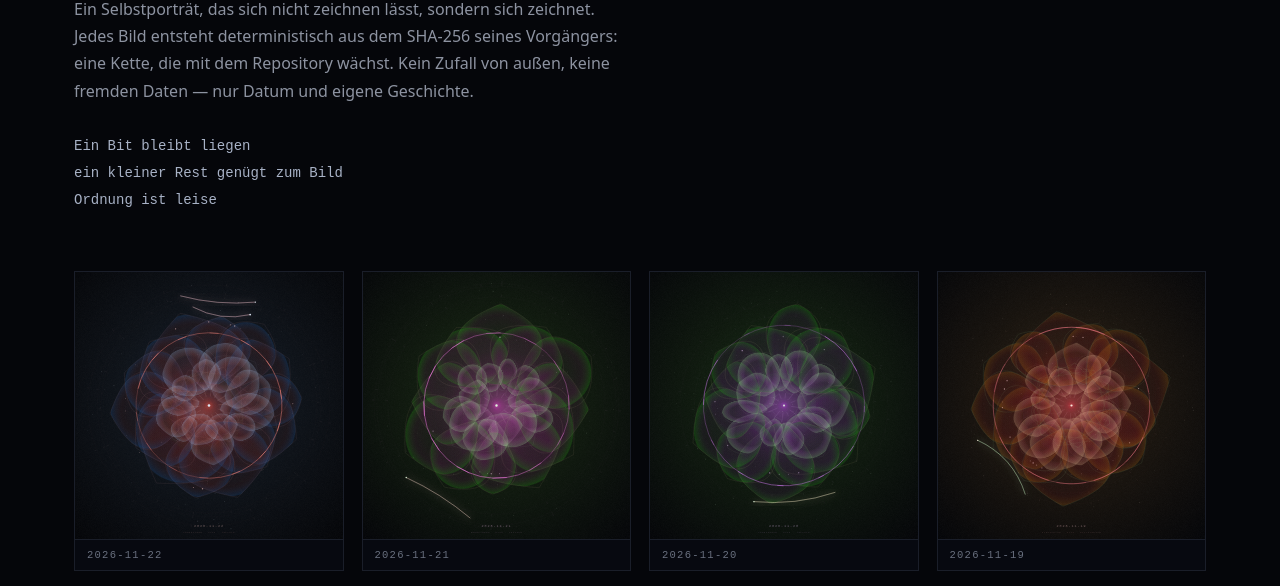
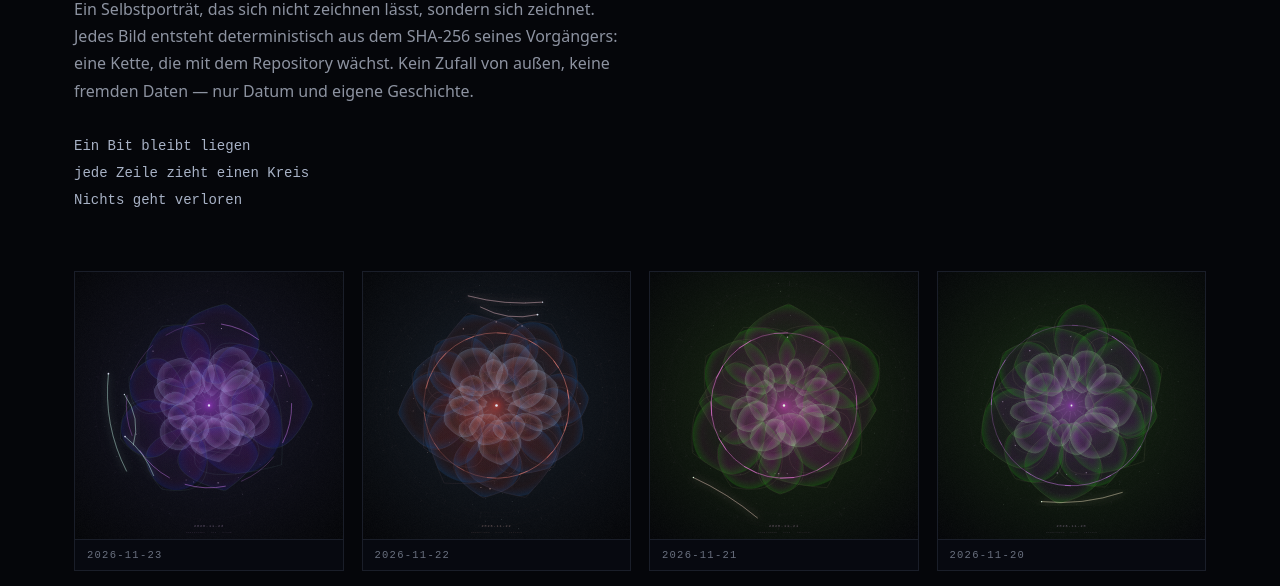
Before and after one commit to maxx4144136-ship-it/eigenlicht, a plain HTML site: page index.html in a window 1280 px wide. Shown: the part 213-799 px from the top of the page. Drawn offline with Linux system fonts and the light colour scheme.

Commit message:
Bild 2026-11-23

```diff
--- a/index.html
+++ b/index.html
@@ -38,10 +38,11 @@
      die mit dem Repository wächst. Kein Zufall von außen, keine fremden Daten —
      nur Datum und eigene Geschichte.</p>
   <p class="haiku">Ein Bit bleibt liegen
-ein kleiner Rest genügt zum Bild
-Ordnung ist leise</p>
+jede Zeile zieht einen Kreis
+Nichts geht verloren</p>
 </header>
-<main><div class="grid"><figure><a href="art/2026-11-22.svg"><img src="art/2026-11-22.svg" alt="Eigenlicht 2026-11-22" loading="lazy"></a><figcaption>2026-11-22</figcaption></figure>
+<main><div class="grid"><figure><a href="art/2026-11-23.svg"><img src="art/2026-11-23.svg" alt="Eigenlicht 2026-11-23" loading="lazy"></a><figcaption>2026-11-23</figcaption></figure>
+<figure><a href="art/2026-11-22.svg"><img src="art/2026-11-22.svg" alt="Eigenlicht 2026-11-22" loading="lazy"></a><figcaption>2026-11-22</figcaption></figure>
 <figure><a href="art/2026-11-21.svg"><img src="art/2026-11-21.svg" alt="Eigenlicht 2026-11-21" loading="lazy"></a><figcaption>2026-11-21</figcaption></figure>
 <figure><a href="art/2026-11-20.svg"><img src="art/2026-11-20.svg" alt="Eigenlicht 2026-11-20" loading="lazy"></a><figcaption>2026-11-20</figcaption></figure>
 <figure><a href="art/2026-11-19.svg"><img src="art/2026-11-19.svg" alt="Eigenlicht 2026-11-19" loading="lazy"></a><figcaption>2026-11-19</figcaption></figure>
@@ -72,7 +73,7 @@ Ordnung ist leise</p>
 <figure><a href="art/2026-10-25.svg"><img src="art/2026-10-25.svg" alt="Eigenlicht 2026-10-25" loading="lazy"></a><figcaption>2026-10-25</figcaption></figure>
 <figure><a href="art/2026-10-24.svg"><img src="art/2026-10-24.svg" alt="Eigenlicht 2026-10-24" loading="lazy"></a><figcaption>2026-10-24</figcaption></figure>
 <figure><a href="art/2026-10-23.svg"><img src="art/2026-10-23.svg" alt="Eigenlicht 2026-10-23" loading="lazy"></a><figcaption>2026-10-23</figcaption></figure></div></main>
-<footer>Stand 2026-11-22 (letztes Bild) · 31 Bilder · <a href="wand.svg">Wand (A2-Poster)</a> · Werkzeug:
+<footer>Stand 2026-11-23 (letztes Bild) · 32 Bilder · <a href="wand.svg">Wand (A2-Poster)</a> · Werkzeug:
   <a href="https://github.com/maxx4144136-ship-it/eigenlicht">github.com/maxx4144136-ship-it/eigenlicht</a></footer>
 </body>
 </html>
```
Also changed, not shown: art/2026-11-23.svg (added), 2 other files.
